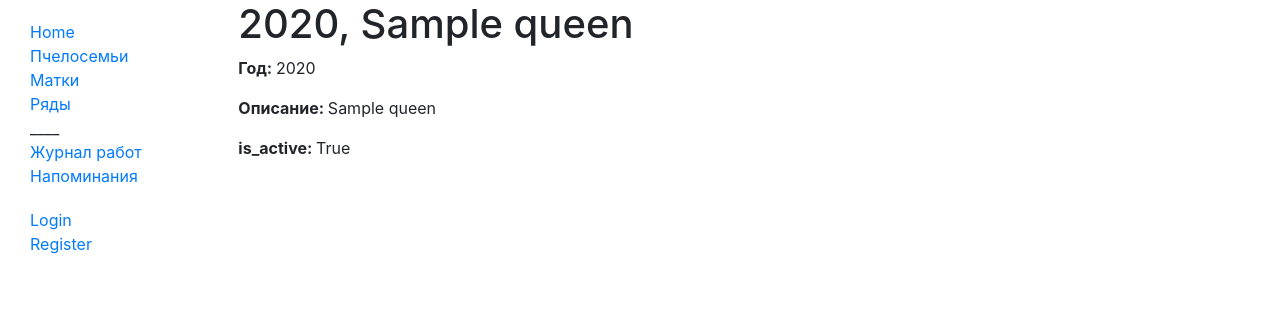
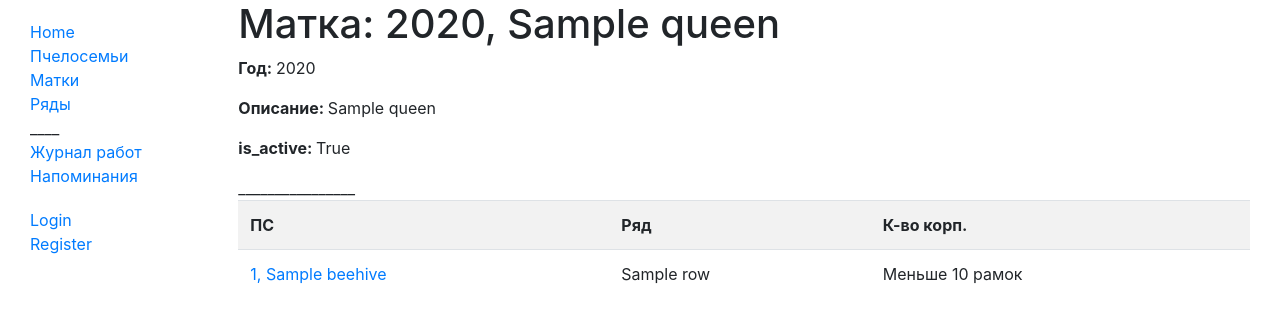
Before and after one commit to AlitaVitalii/MedOk_v1, a Django app: page /bee/queen/1/ in a window 1280 px wide. Shown: the top 323 px of the page. Run offline with Django 4.2, Linux system fonts and the light colour scheme; tables that the repository leaves empty hold one stand-in row (values such as "Sample post"); some libraries are stand-ins or nearby versions.

Commit message:
templates

```diff
--- a/bee/models.py
+++ b/bee/models.py
@@ -91,10 +91,11 @@ class Action(models.Model):
     post_date = models.DateField(default=date.today, verbose_name='Дата')
 
     class Meta:
-        ordering = ['-post_date']
+        ordering = ['-post_date', '-pk']
 
     def __str__(self):
-        return self.text
+        title_text = self.text[:25] + ('...' if len(self.text[:]) > 25 else '')
+        return title_text
 
     def get_absolute_url(self):
         return reverse('action_detail', args=[str(self.pk)])
--- a/bee/templates/bee/action_detail.html
+++ b/bee/templates/bee/action_detail.html
@@ -1,7 +1,7 @@
 {% extends "base_generic.html" %}
 
 {% block content %}
-  <h1>{{ action.beehive }}</h1>
+  <h1>Действие с ПС - {{ action.beehive }}</h1>
     {% if request.user.is_authenticated  %}
         <li><a href="{% url 'action_update' action.pk %}">Action update</a></li>
     {% endif %}
--- a/bee/templates/bee/action_list.html
+++ b/bee/templates/bee/action_list.html
@@ -23,7 +23,7 @@
           <tr>
               <td><a href="{{ action.get_absolute_url }}">{{ action.post_date }}</a> </td>
               <td>{{action.beehive}} </td>
-              <td>{{action.text}} </td>
+              <td>{{action}} </td>
           </tr>
 
       {% endfor %}
--- a/bee/templates/bee/beehive_detail.html
+++ b/bee/templates/bee/beehive_detail.html
@@ -1,7 +1,7 @@
 {% extends "base_generic.html" %}
 
 {% block content %}
-  <h1>{{ beehive }}</h1>
+  <h1>Улей: {{ beehive }}</h1>
     {% if request.user.is_authenticated  %}
         <li><a href="{% url 'beehive_update' beehive.pk %}">Beehive update</a></li>
     {% endif %}
@@ -25,7 +25,7 @@ ____________________________________________
 
     {% for action in beehive.action_set.all %}
 
-    <p><strong>{{action.post_date}}:</strong> {{action.text}}</p>
+    <p><strong><a href="{% url 'action_update' action.pk %}">{{action.post_date}}:</a></strong> {{action.text}}</p>
 
     {% endfor %}
 
--- a/bee/templates/bee/queen_detail.html
+++ b/bee/templates/bee/queen_detail.html
@@ -1,14 +1,31 @@
 {% extends "base_generic.html" %}
 
 {% block content %}
-  <h1>{{ queen }}</h1>
+  <h1>Матка: {{ queen }}</h1>
     {% if request.user.is_authenticated  %}
         <li><a href="{% url 'queen_update' queen.pk %}">Queen update</a></li>
     {% endif %}
    <p> <strong>Год: </strong> {{ queen.year }} </p>
    <p> <strong>Описание: </strong> {{ queen.title }} </p>
    <p> <strong>is_active: </strong> {{ queen.is_active }} </p>
+________________
 
+<table class="table table-striped">
+         <tr>
+            <th>ПС</th>
+            <th>Ряд</th>
+            <th>К-во корп.</th>
+         </tr>
+
+      {% for beehive in queen.beehive_set.all %}
+          <tr>
+              <td><a href="{{ beehive.get_absolute_url }}">{{ beehive }}</a> </td>
+              <td>{{beehive.row}} </td>
+              <td>{{beehive.get_volume_display}}</td>
+          </tr>
+
+      {% endfor %}
+      </table>
 
 
 
--- a/bee/templates/bee/reminder_detail.html
+++ b/bee/templates/bee/reminder_detail.html
@@ -1,7 +1,7 @@
 {% extends "base_generic.html" %}
 
 {% block content %}
-  <h1>{{ reminder.beehive }}</h1>
+  <h1>Напоминание: {{ reminder.beehive }}</h1>
     {% if request.user.is_authenticated  %}
         <li><a href="{% url 'reminder_update' reminder.pk %}">Reminder update</a></li>
     {% endif %}
--- a/bee/templates/bee/row_list.html
+++ b/bee/templates/bee/row_list.html
@@ -14,11 +14,13 @@
     <table class="table table-striped">
          <tr>
     <th>Название</th>
+    <th>Изменить</th>
            </tr>
 
       {% for row in row_list %}
           <tr>
               <td><a href="{{ row.get_absolute_url }}">{{ row }}</a> </td>
+              <td><a href="{% url 'row_update' row.pk %}">Update</a> </td>
 
           </tr>
 
```
Also changed, not shown: bee/templates/bee/beehive_list.html (+4 -4 lines), bee/templates/bee/row_detail.html (+16 -1 lines).
